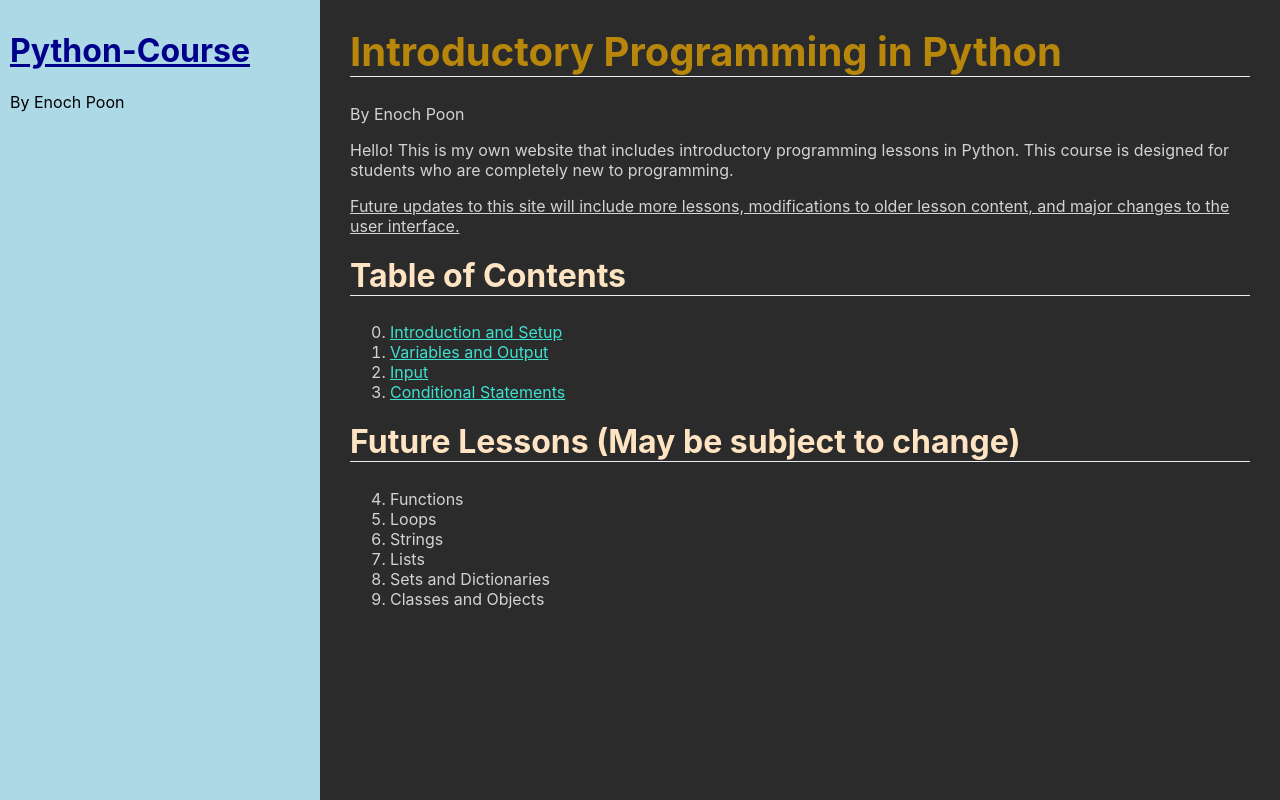
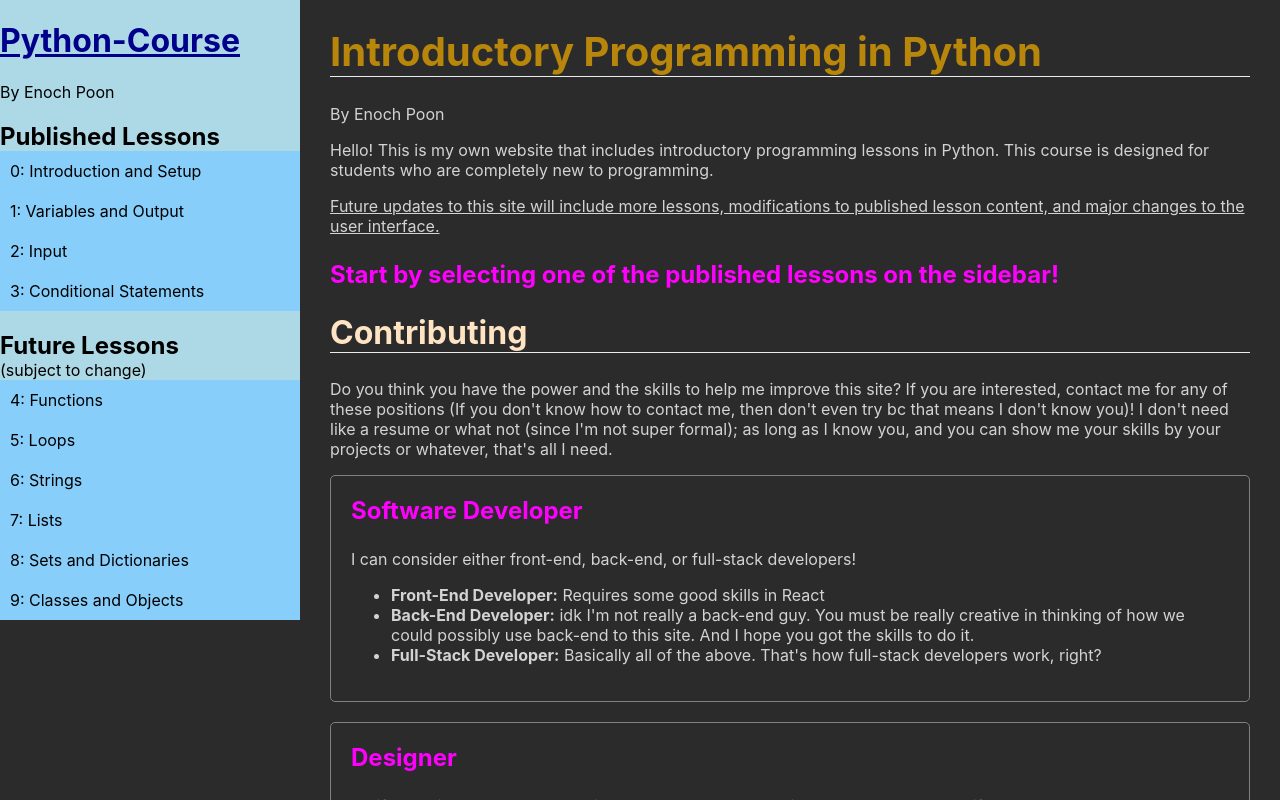
Before and after one commit to EnochPoon/Python-Course, a React (Create React App) app: page / in a window 1280 px wide. Built offline with nearby package versions, Linux system fonts and the light colour scheme.

Commit message:
sidebar change

```diff
--- a/src/App.js
+++ b/src/App.js
@@ -20,15 +20,8 @@
   constructor(props) {
     super(props);
     this.state = {
-      md: "",
-      curLessonNum: -1
+      md: ""
     }
-  }
-
-  componentDidMount() {
-    const path = window.location.pathname;
-    if (path === "/") this.props.setCurLessonNum(-1);
-    else this.props.setCurLessonNum(parseInt(path.split("/")[1]));
   }
 
   render() {
@@ -41,12 +34,17 @@
             {
               [...Array(LESSON_TITLES.length).keys()].map(num => (
                 <Route path={`/${doubleDigit(num)}`} key={num}>
-                  <MarkdownView path={`./lessons/lesson${doubleDigit(num)}.md`} lessonNum={parseInt(num)} />
+                  <MarkdownView lessonNum={num} />
                 </Route>
               ))
             }
             <Route exact path="/">
               <HomeView />
+            </Route>
+            <Route path="/">
+              <div className="md-wrapper">
+                <h1>ERROR: bad URL</h1>
+              </div>
             </Route>
           </Switch>
         </div>
--- a/src/App.scss
+++ b/src/App.scss
@@ -11,17 +11,35 @@
 
 .sidebar {
   background-color: lightblue;
-  padding: 10px;
-  min-width: 300px;
-  .adjacent-links {
-    display: flex;
-    .adjacent-link-button {
-      flex: 1;
-      text-align: center;
-      padding: 0;
-      a {
-        display: block;
+  width: 300px;
+  overflow-y: scroll;
+  position: fixed;
+
+  h2 {
+    margin-bottom: 0;
+  }
+  .lesson-list {
+    .lesson-title {
+      background-color: lightskyblue;
+      transition: background-color 0.2s, color 0.2s;
+      padding: 10px;
+      display: block;
+      color: black;
+      text-decoration: none;
+      &:hover {
+        background-color: darken(skyblue, 5%);
       }
+      &.active {
+        color: white;
+        background-color: teal;
+        &:hover {
+          background-color: darken(teal, 5%);
+        }
+      }
+    }
+
+    & > div {
+      padding: 10px;
     }
   }
 }
@@ -29,6 +47,7 @@
   flex: 1;
   display: flex;
   flex-direction: column;
+  padding-left: 300px;
 }
 .nav-header {
   height: 50px;
@@ -123,3 +142,19 @@
     }
   }
 }
+
+.home-view {
+  h3, h4, h5, h6 {
+    border: none;
+  }
+
+  article {
+    h3 {
+      margin-top: 0;
+    }
+    border: 1px solid grey;
+    border-radius: 5px;
+    padding: 20px;
+    margin-bottom: 20px;
+  }
+}
--- a/src/HomeView.js
+++ b/src/HomeView.js
@@ -1,6 +1,4 @@
 import React from 'react';
-import { LESSON_TITLES, FUTURE_LESSONS, doubleDigit } from './constants';
-import { Link } from 'react-router-dom';
 import { connect } from 'react-redux';
 import { setCurLessonNum } from './actions';
 
@@ -12,25 +10,38 @@
 
     render() {
         return (
-            <div className="md-wrapper">
+            <div className="md-wrapper home-view">
                 <h1>Introductory Programming in Python</h1>
                 <p>By Enoch Poon</p>
 
                 <p>Hello! This is my own website that includes introductory programming lessons in Python. This course is designed for students who are completely new to programming.</p>
 
-                <p><u>Future updates to this site will include more lessons, modifications to older lesson content, and major changes to the user interface.</u></p>
+                <p><u>Future updates to this site will include more lessons, modifications to published lesson content, and major changes to the user interface.</u></p>
 
-                <h2>Table of Contents</h2>
-                <ol start="0">
-                    {LESSON_TITLES.map((title, index) => (
-                        <li><Link to={`/${doubleDigit(index)}`}>{title}</Link></li>
-                    ))}
-                </ol>
+                <h3><b>Start by selecting one of the published lessons on the sidebar!</b></h3>
 
-                <h2>Future Lessons (May be subject to change)</h2>
-                <ol start={LESSON_TITLES.length}>
-                    {FUTURE_LESSONS.map((title) => <li>{title}</li>)}
-                </ol>
+                <h2>Contributing</h2>
+                <p>Do you think you have the power and the skills to help me improve this site? If you are interested, contact me for any of these positions (If you don't know how to contact me, then don't even try bc that means I don't know you)! I don't need like a resume or what not (since I'm not super formal); as long as I know you, and you can show me your skills by your projects or whatever, that's all I need.</p>
+
+                <article>
+                    <h3>Software Developer</h3>
+                    I can consider either front-end, back-end, or full-stack developers!
+                    <ul>
+                        <li><b>Front-End Developer:</b> Requires some good skills in React</li>
+                        <li><b>Back-End Developer:</b> idk I'm not really a back-end guy. You must be really creative in thinking of how we could possibly use back-end to this site. And I hope you got the skills to do it.</li>
+                        <li><b>Full-Stack Developer:</b> Basically all of the above. That's how full-stack developers work, right?</li>
+                    </ul>
+                </article>
+                <article>
+                    <h3>Designer</h3>
+                    <p>Ok if you think you have a good idea on how to make my site look a lot more beautiful, you can let me know! However, I am very picky, and I am known to call people out for bad designs. The easiest way for me to impress me is to show me a design first about how I can make this look better. If I trust you, I can allow you to keep helping me.</p>
+                </article>
+
+                <article>
+                    <h3>Content Writer</h3>
+                    <p>Wanna actually write the lessons? You just gotta prove to me that you're actually really good at it. Show me some notes or something of your own of a particular subject (preferably math or computer science). (This time, I am extremely picky, and I absolutely love calling out many people for poor teaching or lesson-writing skills). You also (obviously) have to be familiar with basic Python 3.</p>
+                </article>
+
             </div>
         );
     }
--- a/src/MarkdownView.js
+++ b/src/MarkdownView.js
@@ -4,15 +4,16 @@
 import CodeBlock from './CodeBlock';
 import { connect } from 'react-redux';
 import { setCurLessonNum } from './actions';
+import { doubleDigit } from './constants';
 
 class MarkdownView extends Component {
     static propTypes = {
-        path: PropTypes.string.isRequired,
         lessonNum: PropTypes.number.isRequired
     }
 
-    constructor() {
-        super();
+    constructor(props) {
+        super(props);
+        this.mdPath = `./lessons/lesson${doubleDigit(this.props.lessonNum)}.md`;
         this.state = {
             md: ""
         };
@@ -27,10 +28,9 @@
     }
 
     componentDidMount() {
-        fetch(this.props.path, { mode: 'no-cors' })
+        fetch(this.mdPath, { mode: 'no-cors' })
         .then(response => response.text())
         .then(data => {
-            console.log(data);
             this.setState({ md: data }, () => {
                 // Set the header id's
                 const mdWrapper = document.getElementById('md-wrapper');
@@ -57,9 +57,8 @@
                 }
             });
         }).catch(e => {
-            this.setState({ md: String(e) });
+            this.setState({ md: "# ERROR! Invalid url" });
         });
-
         this.props.setCurLessonNum(this.props.lessonNum);
     }
 }
--- a/src/SideBar.js
+++ b/src/SideBar.js
@@ -2,14 +2,10 @@
 import { Link } from 'react-router-dom';
 import { connect } from 'react-redux';
 import { setCurLessonNum } from './actions'
-import cx from 'classnames';
-import { doubleDigit, LESSON_TITLES } from './constants';
+import classNames from 'classnames';
+import { doubleDigit, LESSON_TITLES, FUTURE_LESSONS } from './constants';
 
 class SideBar extends Component {
-
-    handleLessonNavClick = (lessonNum) => {
-        this.props.setCurLessonNum(lessonNum)
-    }
 
     render() {
         const { curLesson } = this.props;
@@ -17,19 +13,26 @@
             <div className="sidebar">
                 <Link to="/"><h1>Python-Course</h1></Link>
                 <p>By Enoch Poon</p>
-                {curLesson >= 0 && <div className="adjacent-links">
-                    <button className="adjacent-link-button" disabled={curLesson <= 0}>
-                        {curLesson > 0 ? (
-                            <Link to={`/${doubleDigit(curLesson - 1)}`}><div><b>Previous Lesson:</b></div>{LESSON_TITLES[curLesson - 1]}</Link>
-                        ) : ""}
-                    </button>
-                    <button className="adjacent-link-button" disabled={curLesson < 0 || curLesson >= LESSON_TITLES.length - 1}>
-                        {curLesson >= 0 && curLesson < LESSON_TITLES.length - 1 ? (
-                            <Link to={`/${doubleDigit(curLesson + 1)}`}><div><b>Next Lesson:</b></div>{LESSON_TITLES[curLesson + 1]}</Link>
-                        ) : ""}
-                    </button>
 
-                </div>}
+                <h2>Published Lessons</h2>
+                <div className="lesson-list">
+                    { LESSON_TITLES.map((title, index) =>
+                        <Link
+                        to={`/${doubleDigit(index)}`}
+                        key={title}
+                        className={classNames('lesson-title', {active: index === curLesson})}>
+                            {`${index}: ${title}`}
+                        </Link>
+                    )}
+                </div>
+
+                <h2>Future Lessons</h2>
+                <div>(subject to change)</div>
+                <div className="lesson-list">
+                    { FUTURE_LESSONS.map((title, index) =>
+                        <div className="lesson-title" key={title}>{`${index + LESSON_TITLES.length}: ${title}`}</div>
+                    )}
+                </div>
             </div>
         )
     }
--- a/src/reducers/index.js
+++ b/src/reducers/index.js
@@ -1,7 +1,7 @@
 import { SET_CUR_LESSON_NUM } from "../actions";
 
 const initialState = {
-    curLesson: 1
+    curLesson: -1
 };
 
 export function rootReducer(state = initialState, action) {
```
Also changed, not shown: public/lessons/lesson00.md (+5 -6 lines), public/images/00-init.PNG.
